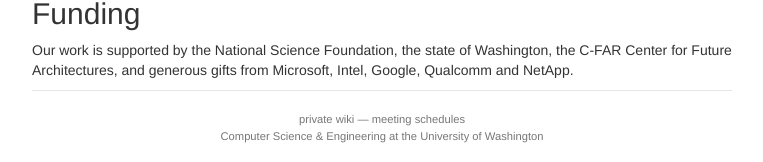
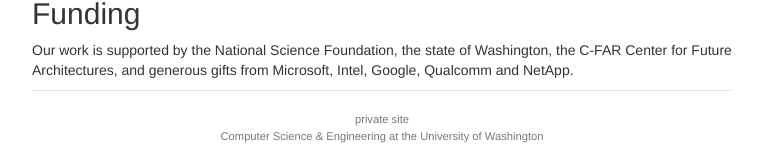
Before and after one commit to uwsampa/sampa-public, a Jekyll site: the page built from index.html, in a window 1280 px wide. Shown: the part 879-1041 px from the top of the page, without its empty margins (258-1021 px from the left). Built offline with Jekyll 4.4.1, drawn with Linux system fonts in a browser that asks for light colours; Markdown is read by kramdown in place of the engine named in the settings.

Commit message:
new link for private stuff

```diff
--- a/_layouts/default.html
+++ b/_layouts/default.html
@@ -39,8 +39,7 @@
 
           <div class="footer">
             <p>
-                <a href="http://sampa.cs.washington.edu/sampa-private">private wiki</a> —
-                <a href="http://sampa.cs.washington.edu/schedule">meeting schedules</a>
+                <a href="http://sampa.cs.washington.edu/private">private site</a>
             </p>
             <p>
               <a href="http://www.cs.washington.edu/">Computer Science &amp;
```
